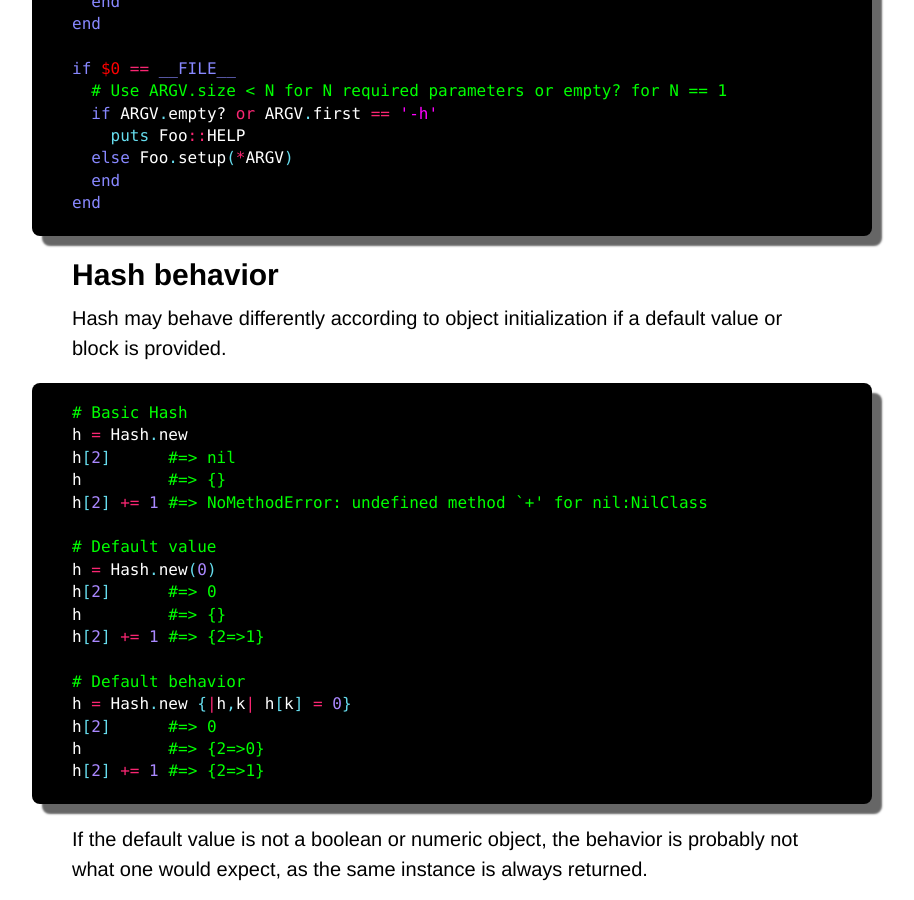
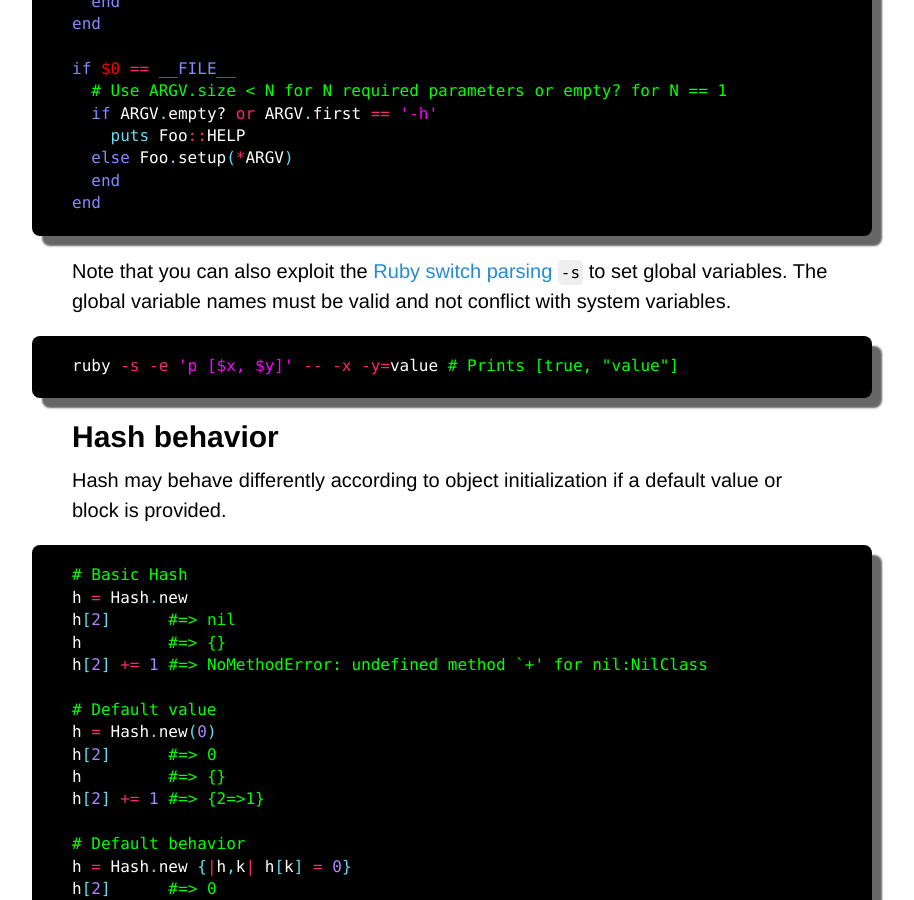
Before and after one commit to Maumagnaguagno/maumagnaguagno.github.io, a Jekyll site: the page built from ruby.md, in a window 1280 px wide and 900 px high, scrolled down 5068 px. Shown: the whole window, without its empty margins (188-1102 px from the left). Built offline with Jekyll 4.4.1, drawn with Linux system fonts in a browser that asks for light colours; our own code applies the rules of GitHub Pages for plain Markdown files.

Commit message:
Add switch parsing to Ruby ARGV parsing section

````diff
--- a/ruby.md
+++ b/ruby.md
@@ -237,6 +237,13 @@ if $0 == __FILE__
 end
 ```
 
+Note that you can also exploit the [Ruby switch parsing](https://idiosyncratic-ruby.com/7-easier-switching.html) ``-s`` to set global variables.
+The global variable names must be valid and not conflict with system variables.
+
+```shell
+ruby -s -e 'p [$x, $y]' -- -x -y=value # Prints [true, "value"]
+```
+
 ## Hash behavior
 Hash may behave differently according to object initialization if a default value or block is provided.
 
````
